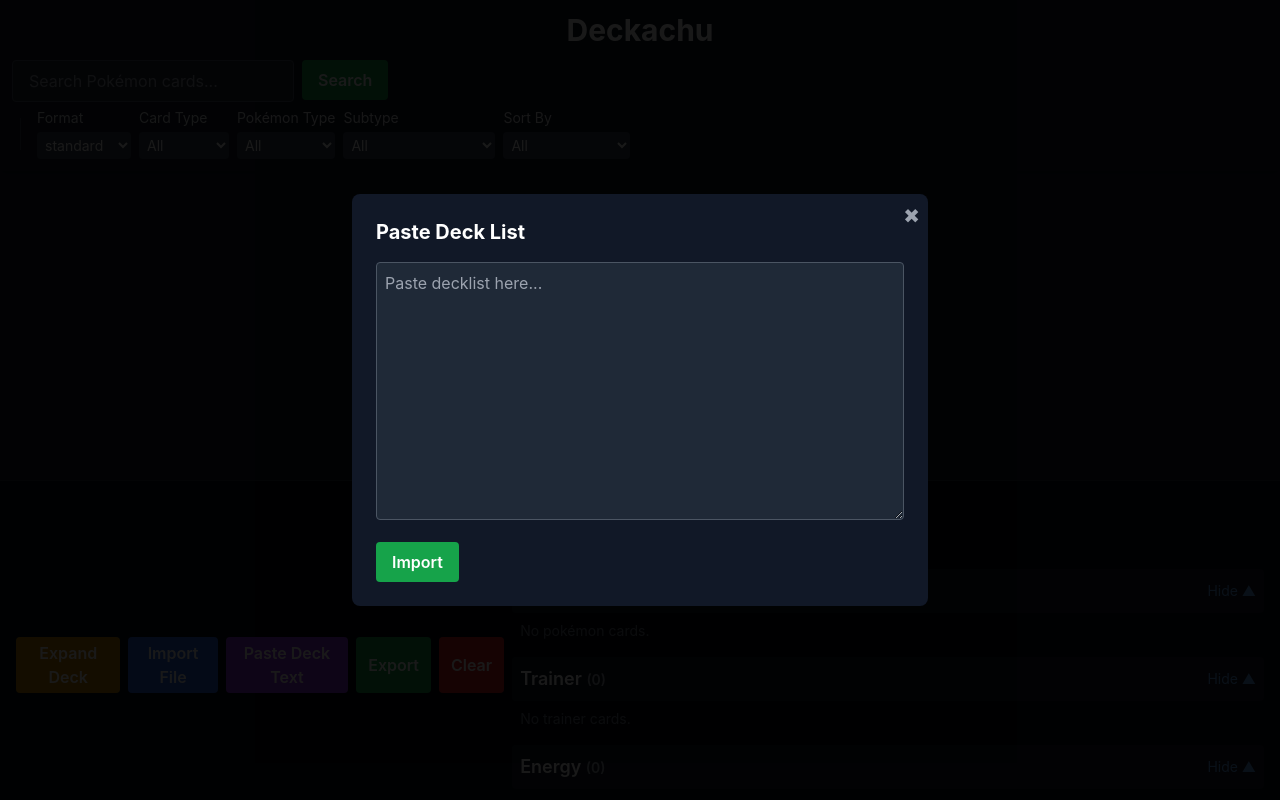
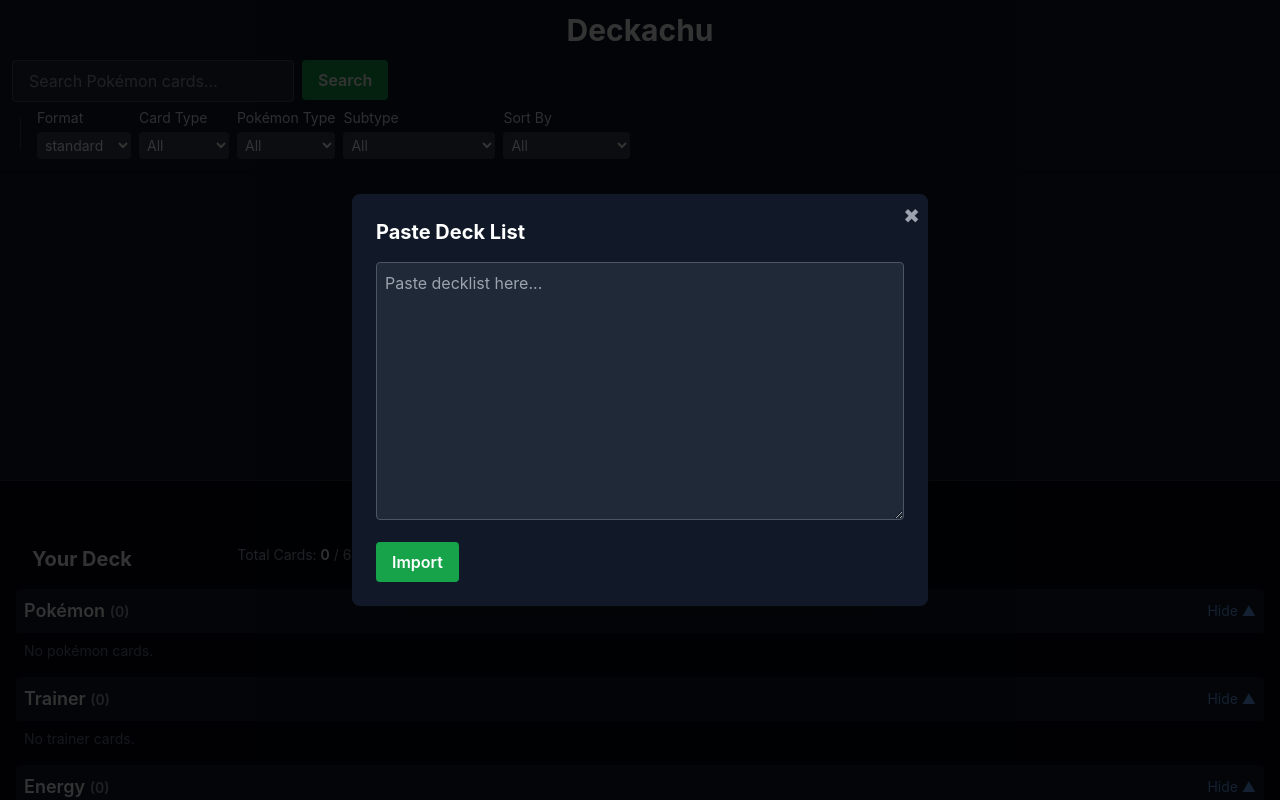
Before and after one commit to Mbani625/deckachu, a React (Create React App) app: page / in a window 1280 px wide. Both pictures are taken after a click on the button "Paste Deck Text". Built offline with nearby package versions, Linux system fonts and the light colour scheme.

Commit message:
modal test

```diff
--- a/src/App.js
+++ b/src/App.js
@@ -325,6 +325,7 @@
             className="hidden"
             onChange={handleImportDeck}
           />
+
           {/* DESKTOP BUTTON GROUP */}
           <div className="hidden md:flex gap-2">
             <button
@@ -371,6 +372,7 @@
               Clear
             </button>
           </div>
+
           {/* MOBILE OPTIONS MENU */}
           <div className="md:hidden w-full text-center">
             <button
@@ -438,27 +440,25 @@
             )}
           </div>
 
-          <DeckView
-            deck={deck}
-            onAdd={handleAddToDeck}
-            onRemove={handleRemoveFromDeck}
-            setSearchTerm={setSearchTerm}
-            searchCards={searchCards}
-            filters={activeFilters}
-          />
-        </div>
-
-        {/* DECK TEXT MODAL */}
-        {showTextImport && (
-          <div className="fixed inset-0 z-[9999]">
+          {/* DECK TEXT MODAL */}
+          {showTextImport && (
             <DeckTextImportModal
               onClose={() => setShowTextImport(false)}
               text={rawDeckText}
               setText={setRawDeckText}
               onImport={handleImportFromText}
             />
-          </div>
-        )}
+          )}
+        </div>
+
+        <DeckView
+          deck={deck}
+          onAdd={handleAddToDeck}
+          onRemove={handleRemoveFromDeck}
+          setSearchTerm={setSearchTerm}
+          searchCards={searchCards}
+          filters={activeFilters}
+        />
       </div>
 
       {showBackToTop && (
--- a/src/components/DeckTextImportModal.jsx
+++ b/src/components/DeckTextImportModal.jsx
@@ -3,8 +3,8 @@
 
 const DeckTextImportModal = ({ onClose, onImport, text, setText }) => {
   return (
-    <div className="fixed top-0 left-0 w-screen h-screen z-[9999] bg-black bg-opacity-90 flex justify-center items-center px-4">
-      <div className="bg-gray-900 text-white p-6 rounded-lg w-[90%] max-w-xl shadow-lg relative">
+    <div className="fixed inset-0 bg-black bg-opacity-80 flex justify-center items-center z-[99999]">
+      <div className="bg-gray-900 text-white p-6 rounded-lg w-[90%] max-w-xl shadow-2xl relative z-[100000]">
         <button
           onClick={onClose}
           className="absolute top-2 right-2 text-gray-400 hover:text-white text-xl"
```
